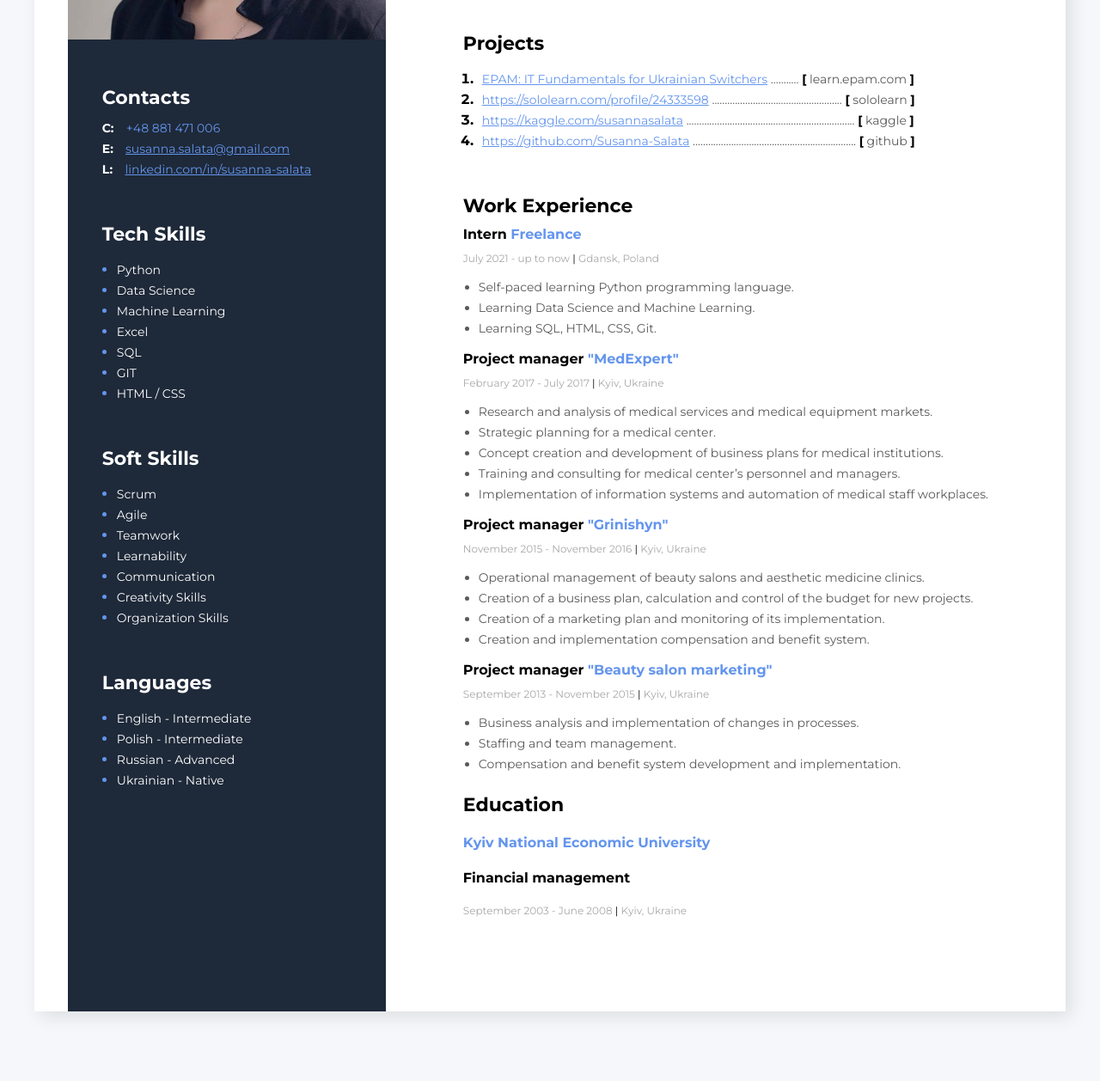
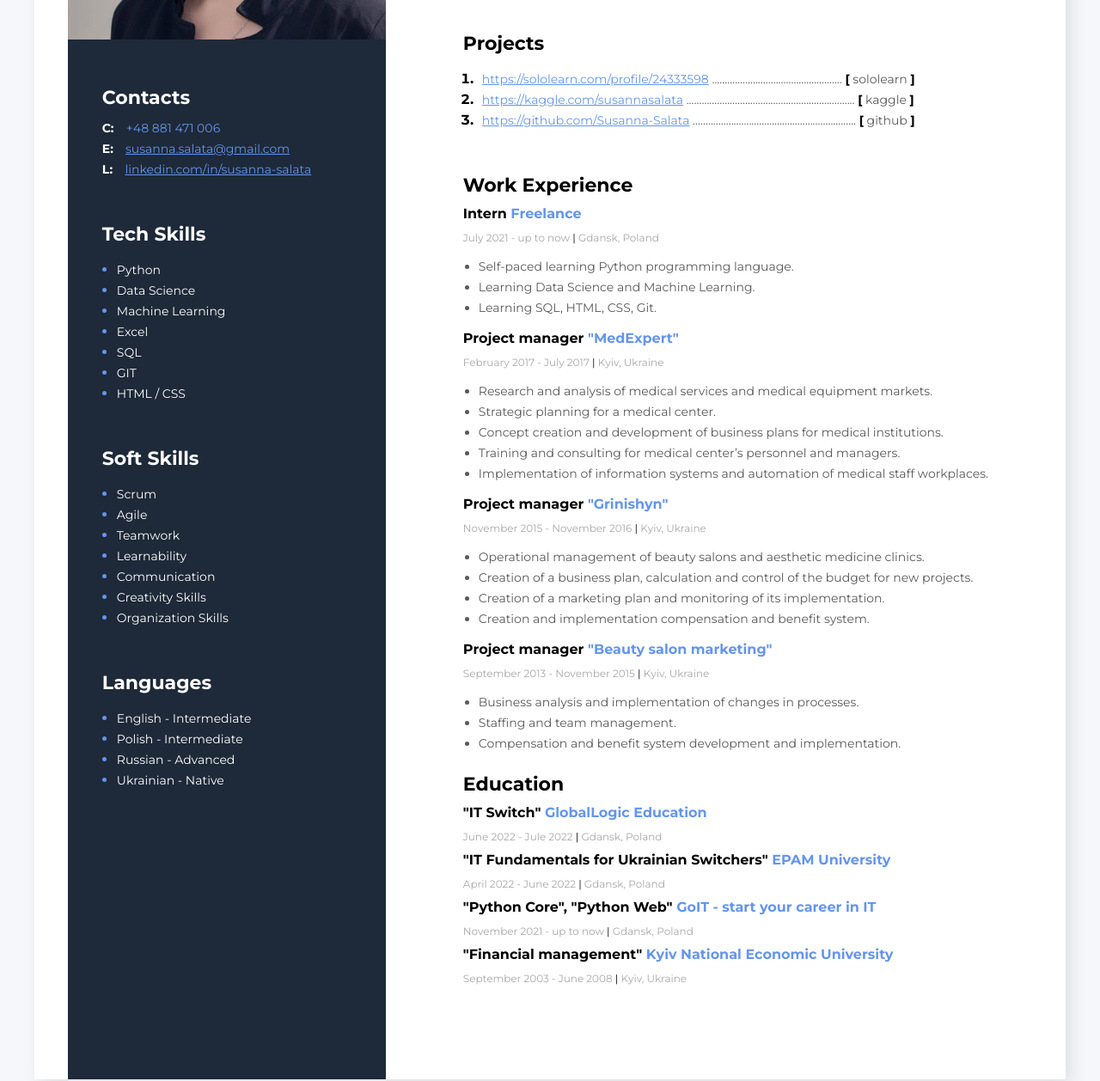
Before and after one commit to Susanna-Salata/my-cv, a plain HTML site: page index.html in a window 1280 px wide. Shown: the part 404-1662 px from the top of the page at 86% size. Before the commit the page ends 1621 px from the top, so only its background shows below. Drawn offline with Linux system fonts and the light colour scheme.

Commit message:
globallogic

```diff
--- a/index.html
+++ b/index.html
@@ -38,14 +38,6 @@
                 <h3 class="main-content-title">Projects</h3>
 
                 <ol class="my-projects-list">
-                    <li class="my-projects-item">
-                        <span class="my-projects-text">
-                            <a href="https://learn.epam.com/study/path?rootId=792709" class="my-projects-link">
-                                EPAM: IT Fundamentals for Ukrainian Switchers</a>
-                            ...........
-                            <span class="my-projects-bracket">[</span> learn.epam.com <span class="my-projects-bracket">]</span>
-                        </span>
-                    </li>
                     <li class="my-projects-item">
                         <span class="my-projects-text">
                     <a href="https://sololearn.com/profile/24333598" class="my-projects-link"> https://sololearn.com/profile/24333598</a>
@@ -172,9 +164,16 @@
             <!--My Education section-->
             <div class="my-education-section">
                 <h3 class="main-content-title">Education</h3>
+                <h4 class="my-work-experience-position"> "IT Switch" <span class="my-work-experience-company">GlobalLogic Education</span></h4>
+                <p class="my-work-experience-period"> June 2022 - Jule 2022 <span class="my-work-experience-divider">|</span> Gdansk, Poland</p>
 
-                <h4><span class="my-work-experience-company">Kyiv National Economic University</span></h4>
-                <h4>Financial management</h4>
+                <h4 class="my-work-experience-position"> "IT Fundamentals for Ukrainian Switchers" <span class="my-work-experience-company">EPAM University</span></h4>
+                <p class="my-work-experience-period"> April 2022 - June 2022 <span class="my-work-experience-divider">|</span> Gdansk, Poland</p>
+
+                <h4 class="my-work-experience-position"> "Python Core", "Python Web" <span class="my-work-experience-company">GoIT - start your career in IT</span></h4>
+                <p class="my-work-experience-period"> November 2021 - up to now <span class="my-work-experience-divider">|</span> Gdansk, Poland</p>
+
+                <h4 class="my-work-experience-position"> "Financial management" <span class="my-work-experience-company">Kyiv National Economic University</span></h4>
                 <p class="my-work-experience-period">September 2003 - June 2008 <span class="my-work-experience-divider">|</span> Kyiv, Ukraine</p>
 
             </div>
```
